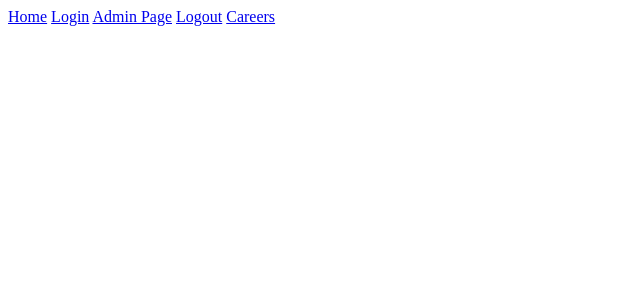
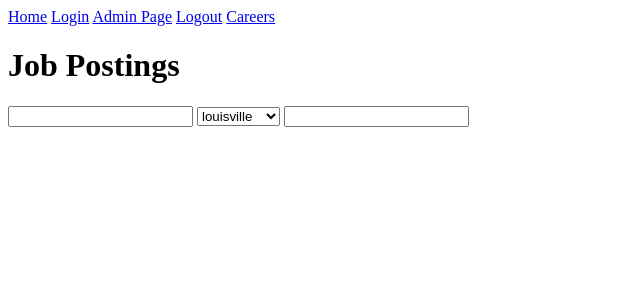
Before and after one commit to colindaugherty/AbelsonMechanical, a Flask app: page /admin/careers/new in a window 1280 px wide. Shown: the top 300 px of the page, without its empty margins (0-640 px from the left). Run offline with Flask 2, Linux system fonts and the light colour scheme; the visitor is signed in with stand-in values (Sample User, id 1).

Commit message:
added inputs to admin pages

```diff
--- a/templates/admin_careers.html
+++ b/templates/admin_careers.html
@@ -5,6 +5,10 @@
 {% endblock %}
 {% block title %}- Admin Careers{% endblock %}
 {% block content %}
+  <main>
+    <h1>Job Postings</h1>
+    <h1 id="+"> + </h1>
+  </main>
 
 {% endblock %}
 {% block footer %}
--- a/templates/admin_careers_new.html
+++ b/templates/admin_careers_new.html
@@ -5,7 +5,15 @@
 {% endblock %}
 {% block title %}- Admin Careers New{% endblock %}
 {% block content %}
-
+  <main>
+    <h1>Job Postings</h1>
+    <input type="text" id="new_job_name">
+    <select id="new_careers_loc">
+      <option>louisville</option>
+      <option>Evensville</option>
+    </select>
+    <input type="text" id="new_job_desiption">
+  </main>
 {% endblock %}
 {% block footer %}
   {{ super() }}
```
Also changed, not shown: templates/admin.html (+9 -0 lines).
